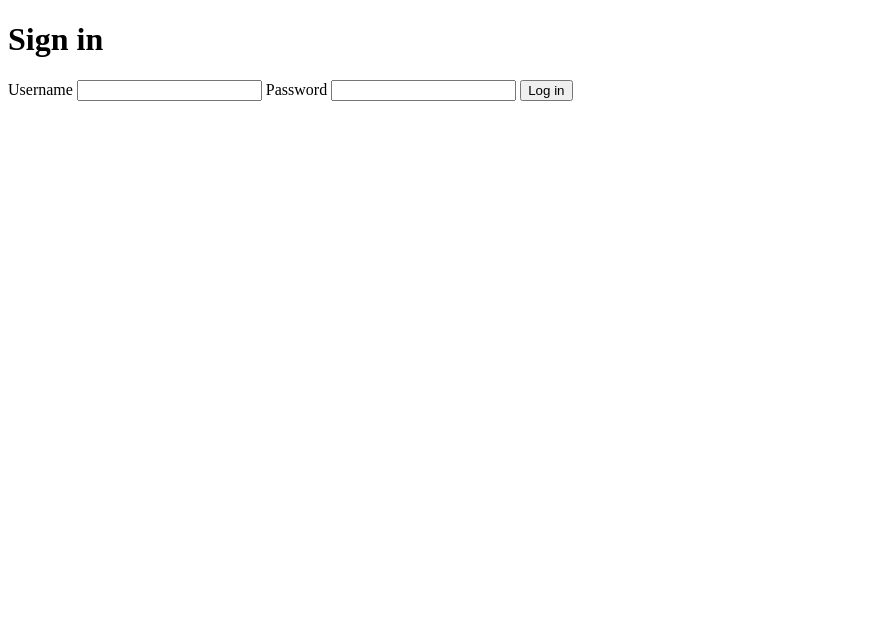
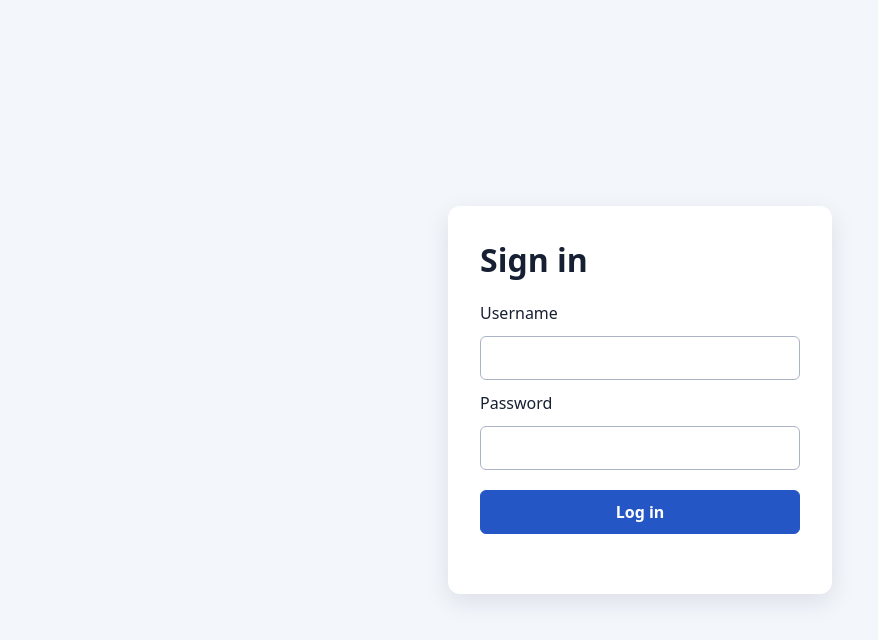
Before and after one commit to PriyaHadapad15/sports-management-system, a plain HTML site: page login.html in a window 1280 px wide. Shown: the whole page, without its empty margins (0-878 px from the left). Drawn offline with Linux system fonts and the light colour scheme.

Commit message:
style: improve login page layout

```diff
--- a/login.html
+++ b/login.html
@@ -4,6 +4,67 @@
     <meta charset="utf-8">
     <meta name="viewport" content="width=device-width, initial-scale=1">
     <title>Login | Git-Team-Project</title>
+    <style>
+      * {
+        box-sizing: border-box;
+      }
+
+      body {
+        align-items: center;
+        background: #f3f6fb;
+        color: #172033;
+        display: flex;
+        font-family: system-ui, sans-serif;
+        justify-content: center;
+        margin: 0;
+        min-height: 100vh;
+        padding: 1.5rem;
+      }
+
+      main {
+        background: #fff;
+        border-radius: 0.75rem;
+        box-shadow: 0 0.5rem 1.5rem #1720331a;
+        max-width: 24rem;
+        padding: 2rem;
+        width: 100%;
+      }
+
+      h1 {
+        margin-top: 0;
+      }
+
+      form {
+        display: grid;
+        gap: 0.75rem;
+      }
+
+      input,
+      button {
+        border: 1px solid #aab4c5;
+        border-radius: 0.375rem;
+        font: inherit;
+        min-height: 2.75rem;
+        padding: 0.625rem 0.75rem;
+      }
+
+      button {
+        background: #2457c5;
+        border-color: #2457c5;
+        color: #fff;
+        cursor: pointer;
+        font-weight: 600;
+        margin-top: 0.5rem;
+      }
+
+      button:hover {
+        background: #19449f;
+      }
+
+      #login-message {
+        margin-bottom: 0;
+      }
+    </style>
   </head>
   <body>
     <main>
```
